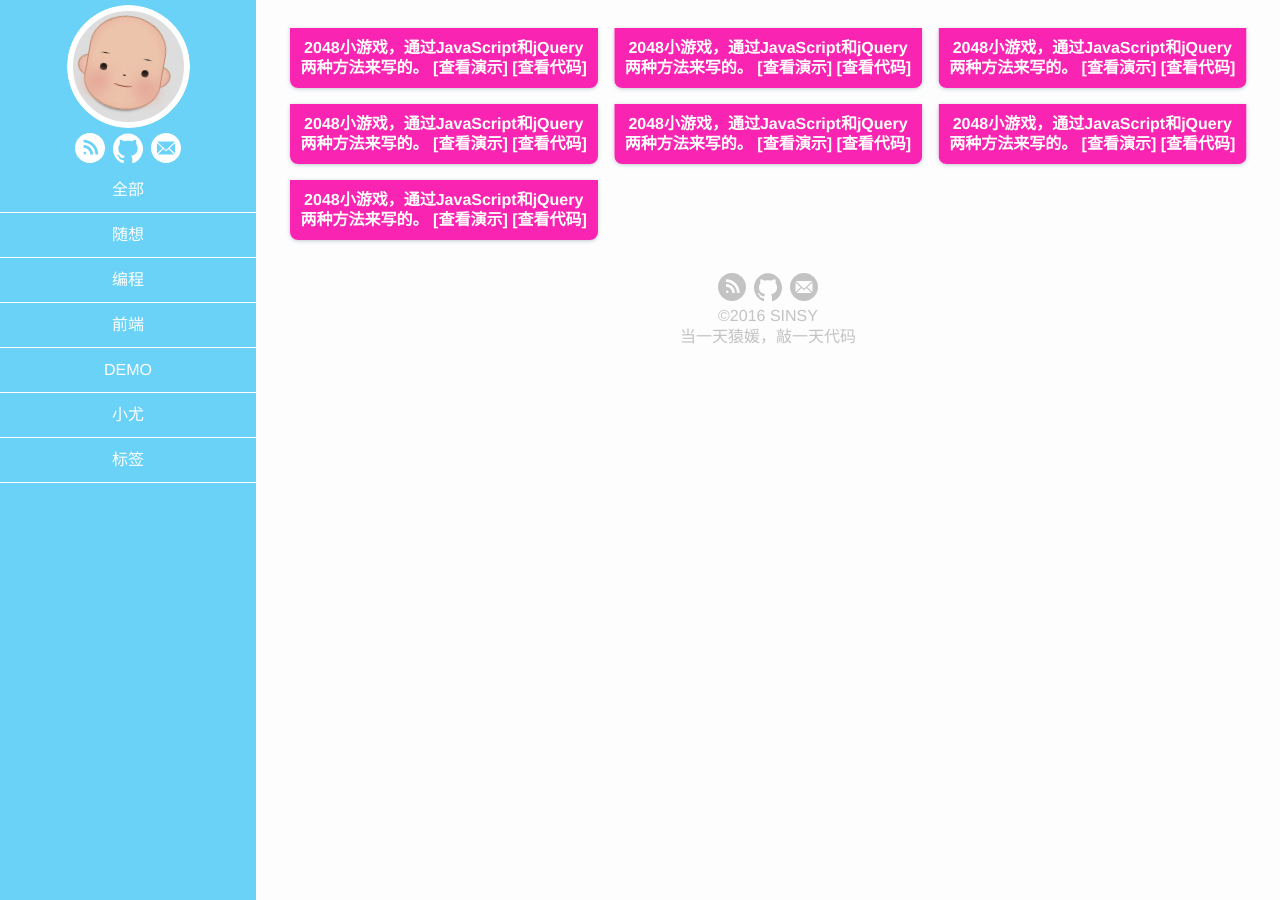
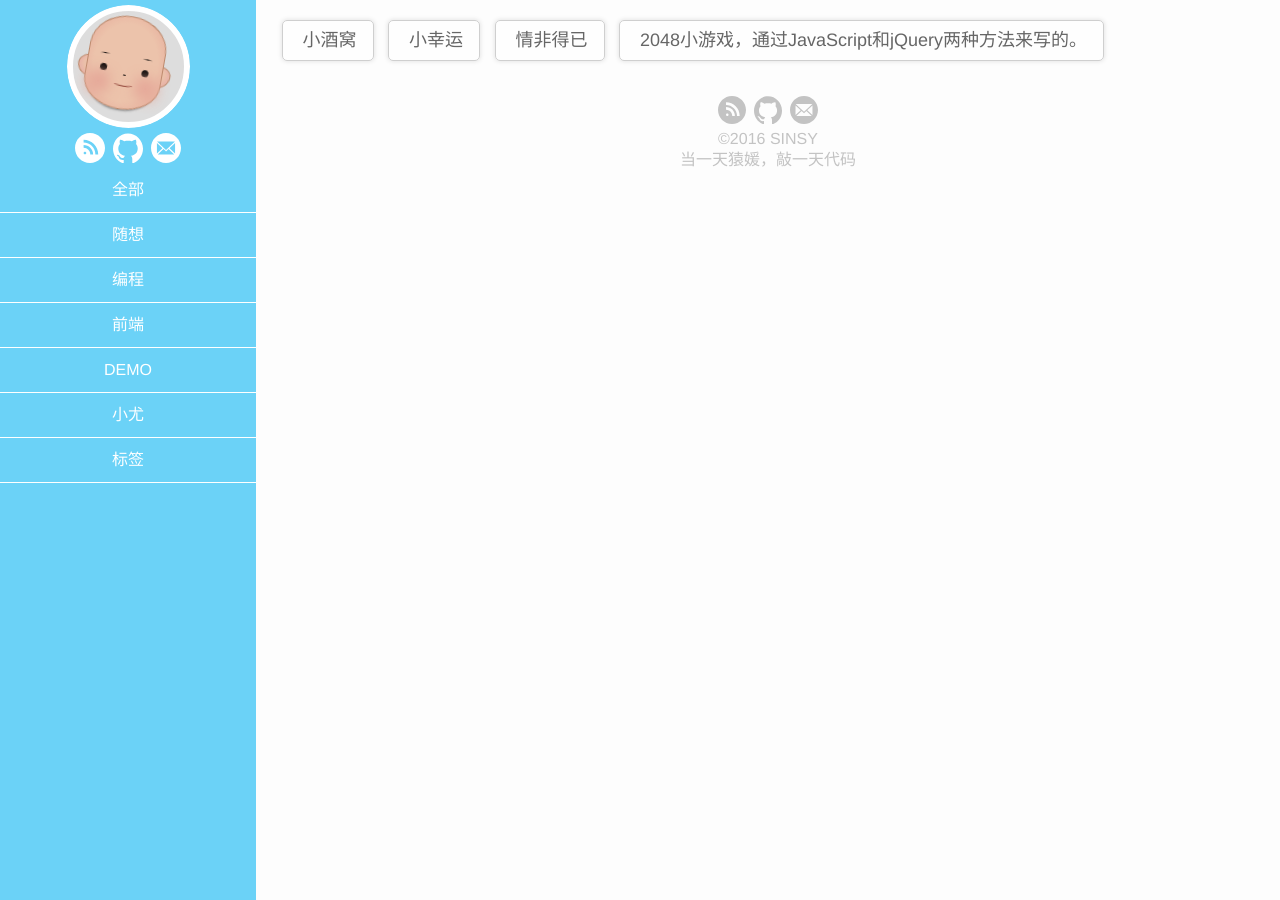
Before and after one commit to sinsy/sinsy.github.io, a Jekyll site: the page built from pages/ukulele.html, in a window 1280 px wide. Built offline with Jekyll 4.4.1, drawn with Linux system fonts in a browser that asks for light colours.

Commit message:
小尤页

```diff
--- a/_data/ukulele.json
+++ b/_data/ukulele.json
@@ -1,53 +1,15 @@
 [
 {
 	"src": "http://7xtflp.com1.z0.glb.clouddn.com/VWfCPYx.jpg",
-	"width": "150",
-	"height": "100",
-	"desc": "2048小游戏，通过JavaScript和jQuery两种方法来写的。",
-	"url": "http://limingyang2012.github.io/2048/js%E7%89%88%E6%9C%AC/index.html",
-	"code": "https://github.com/limingyang2012/2048"
+	"name": "小酒窝",
 },{
 	"src": "http://7xtflp.com1.z0.glb.clouddn.com/VWfCPYx.jpg",
-	"width": "250",
-	"height": "500",
-	"desc": "2048小游戏，通过JavaScript和jQuery两种方法来写的。",
-	"url": "http://limingyang2012.github.io/2048/js%E7%89%88%E6%9C%AC/index.html",
-	"code": "https://github.com/limingyang2012/2048"
+	"name": "小幸运",
+},{
+	"src": "http://7xtflp.com1.z0.glb.clouddn.com/ukulili-qingfeideyi.png",
+	"name": "情非得已",
 },{
 	"src": "http://7xtflp.com1.z0.glb.clouddn.com/VWfCPYx.jpg",
-	"width": "250",
-	"height": "500",
-	"desc": "2048小游戏，通过JavaScript和jQuery两种方法来写的。",
-	"url": "http://limingyang2012.github.io/2048/js%E7%89%88%E6%9C%AC/index.html",
-	"code": "https://github.com/limingyang2012/2048"
-},{
-	"src": "http://7xtflp.com1.z0.glb.clouddn.com/VWfCPYx.jpg",
-	"width": "250",
-	"height": "500",
-	"desc": "2048小游戏，通过JavaScript和jQuery两种方法来写的。",
-	"url": "http://limingyang2012.github.io/2048/js%E7%89%88%E6%9C%AC/index.html",
-	"code": "https://github.com/limingyang2012/2048"
-},{
-	"src": "http://7xtflp.com1.z0.glb.clouddn.com/VWfCPYx.jpg",
-	"width": "250",
-	"height": "500",
-	"desc": "2048小游戏，通过JavaScript和jQuery两种方法来写的。",
-	"url": "http://limingyang2012.github.io/2048/js%E7%89%88%E6%9C%AC/index.html",
-	"code": "https://github.com/limingyang2012/2048"
-},{
-	"src": "http://7xtflp.com1.z0.glb.clouddn.com/VWfCPYx.jpg",
-	"width": "250",
-	"height": "500",
-	"desc": "2048小游戏，通过JavaScript和jQuery两种方法来写的。",
-	"url": "http://limingyang2012.github.io/2048/js%E7%89%88%E6%9C%AC/index.html",
-	"code": "https://github.com/limingyang2012/2048"
-},{
-	"src": "http://7xtflp.com1.z0.glb.clouddn.com/VWfCPYx.jpg",
-	"width": "250",
-	"height": "500",
-	"desc": "2048小游戏，通过JavaScript和jQuery两种方法来写的。",
-	"url": "http://limingyang2012.github.io/2048/js%E7%89%88%E6%9C%AC/index.html",
-	"code": "https://github.com/limingyang2012/2048"
-}
-
+	"name": "2048小游戏，通过JavaScript和jQuery两种方法来写的。",
+},
 ]
--- a/_sass/_layout.scss
+++ b/_sass/_layout.scss
@@ -196,6 +196,7 @@
         border: none;
         width: 100%;
         height: 100%;
+        overflow-y: auto;
         header{
             margin-bottom: $spacing-unit/2;
             background: #ECECEC;
@@ -205,6 +206,10 @@
             @include media-query($on-laptop) {
                 font-size: 28px;
             }
+        }
+        img{
+            width: 100%;
+            height: auto;
         }
     }
 
@@ -293,16 +298,14 @@
             }
         }
     }
-    .item:hover{
-        // background:
-    }
     @include media-query($on-laptop) {
 
         .item{
             border-radius: 0;
             text-align: left;
             display: block;
-
+            /*设置的tap  A标签的时候出现的黑色高亮*/
+            -webkit-tap-highlight-color: transparent;
             img{
                 width: 20%;
                 height:auto;
--- a/pages/ukulele.html
+++ b/pages/ukulele.html
@@ -3,21 +3,27 @@
 title: 小尤
 permalink: /ukulele/
 ---
-<section class="waterfall container" data-width="250">
-	{% for item in site.data.ukulele %}
-	<div class="item">
-
-		<div class="desc">
-			{{item.desc}}
-			<a href="{{item.url}}">[查看演示]</a>
-			<a href="{{item.code}}">[查看代码]</a>
+<div class="tags-content">
+{% for item in site.data.ukulele %}
+	<div class="tc-tag">
+		<a class="tc-name" href="javascript:void(0)" data-name="{{ item.name }}">{{item.name}} </a>
+		<div class="tc-content">
+			<img src="{{item.src}}">
 		</div>
 	</div>
-	{% endfor %}
-</section>
-<script src="../public/component/waterfall/jquery.waterfall.js"></script>
+
+{% endfor %}
+</div>
 <script>
 $(function(){
-	$(".container").waterfall();
+	$('.tc-tag').on('click', function(){
+		$('#iframe-post').show();
+		var content = '<header>'+$($(this).find('.tc-name')[0]).attr('data-name')+'</header>';
+		content += $($(this).find('.tc-content')[0]).html();
+		$('#iframe-content').html(content);
+	});
+	$('#iframe-close').on('click', function(){
+		$('#iframe-post').hide();
+	});
 });
 </script>
```
